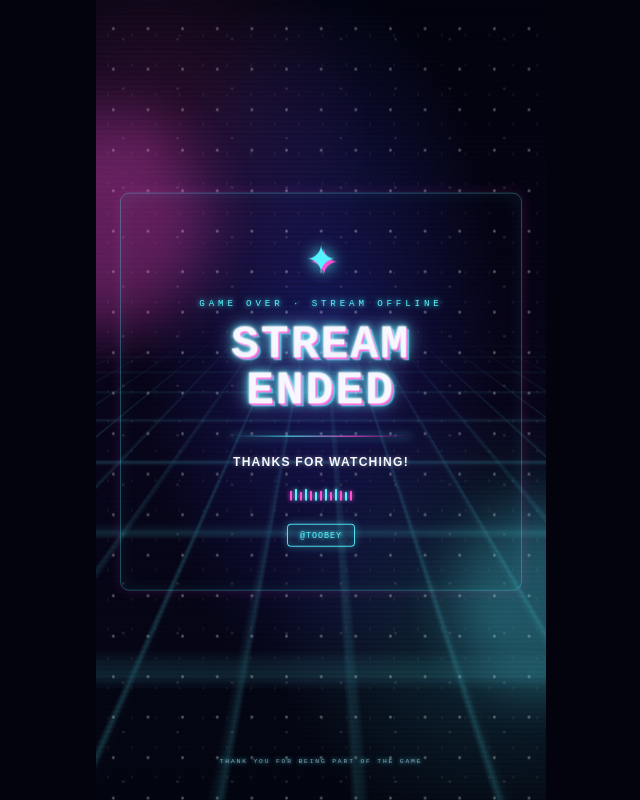
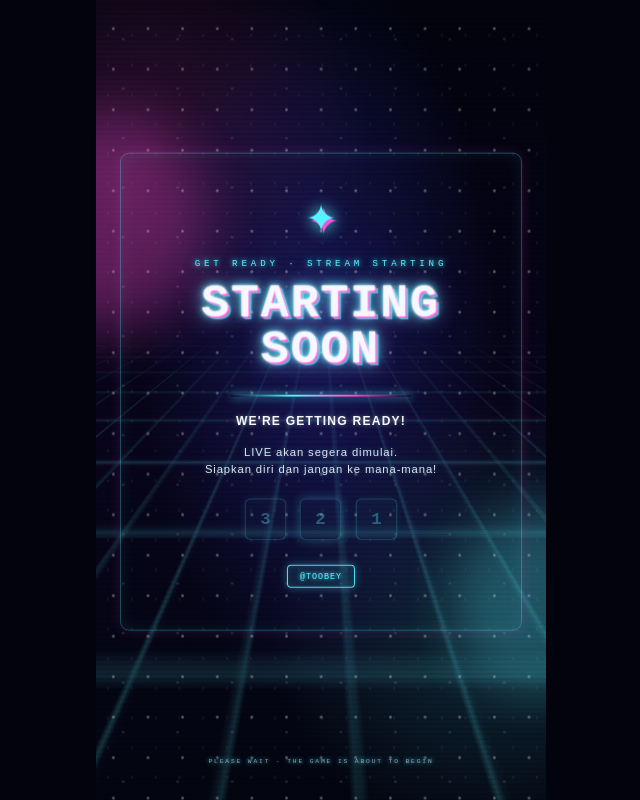
Before and after one commit to toobeys/end_stream, a plain HTML site: page index.html in a window 1280 px wide. Shown: the whole page, without its empty margins (319-959 px from the left). Drawn offline with Linux system fonts and the light colour scheme.

Commit message:
Update index.html

```diff
--- a/index.html
+++ b/index.html
@@ -1,9 +1,10 @@
+
 <!DOCTYPE html>
 <html lang="id">
 <head>
 <meta charset="UTF-8">
 <meta name="viewport" content="width=device-width,initial-scale=1">
-<title>Toobey Neon End Stream</title>
+<title>Toobey Neon Starting Soon</title>
 <style>
 :root{--cyan:#55f3ff;--pink:#ff4fd8;--white:#f7f8ff}
 *{box-sizing:border-box}
@@ -13,11 +14,13 @@ body{display:grid;place-items:center}
 background:radial-gradient(ellipse at 50% 42%,rgba(35,38,135,.58),transparent 56%),radial-gradient(circle at 12% 18%,rgba(255,79,216,.18),transparent 29%),radial-gradient(circle at 88% 78%,rgba(85,243,255,.16),transparent 30%),linear-gradient(180deg,#02030d,#08051b 55%,#030611)}
 .grid{position:absolute;inset:42% -50% -25%;opacity:.4;background-image:linear-gradient(rgba(85,243,255,.5) 1px,transparent 1px),linear-gradient(90deg,rgba(85,243,255,.5) 1px,transparent 1px);background-size:4.82cqw 3.52cqw;transform:perspective(30cqw) rotateX(58deg);transform-origin:top center;mask-image:linear-gradient(to bottom,transparent,#000 18%,#000)}
 .stars,.stars:before,.stars:after{position:absolute;inset:0;content:"";pointer-events:none;background-image:radial-gradient(#fff 1px,transparent 1.5px);background-size:7.7cqw 9cqw;opacity:.35;animation:drift 24s linear infinite}
-.stars:before{background-size:12.1cqw 11cqw;opacity:.45;animation-duration:34s}.stars:after{background-size:5.3cqw 6.6cqw;opacity:.2;animation-duration:17s}
+.stars:before{background-size:12.1cqw 11cqw;opacity:.45;animation-duration:34s}
+.stars:after{background-size:5.3cqw 6.6cqw;opacity:.2;animation-duration:17s}
 @keyframes drift{to{transform:translateY(9cqw)}}
 .scanlines{position:absolute;inset:0;pointer-events:none;opacity:.12;background:repeating-linear-gradient(to bottom,transparent 0 3px,#000 4px 5px)}
 .orb{position:absolute;width:36cqw;height:36cqw;border-radius:50%;filter:blur(5cqw);opacity:.18;pointer-events:none;animation:pulse 5s ease-in-out infinite alternate}
-.orb.a{top:18%;left:-18%;background:var(--pink)}.orb.b{right:-18%;bottom:15%;background:var(--cyan);animation-delay:-2.5s}
+.orb.a{top:18%;left:-18%;background:var(--pink)}
+.orb.b{right:-18%;bottom:15%;background:var(--cyan);animation-delay:-2.5s}
 @keyframes pulse{to{transform:scale(1.35);opacity:.3}}
 .content{position:relative;z-index:2;width:83.33cqw;text-align:center;padding:4.63cqw 2.22cqw;transform:translateY(-1.85cqw)}
 .content:before{content:"";position:absolute;inset:-5cqw -3cqw;z-index:-1;border:1px solid rgba(85,243,255,.3);border-radius:2cqw;box-shadow:inset 0 0 4cqw rgba(85,243,255,.08),0 0 3cqw rgba(255,79,216,.14);pointer-events:none}
@@ -30,35 +33,42 @@ h1{margin:0;font-size:10.37cqw;line-height:.98;letter-spacing:.04em;font-weight:
 @keyframes glitch{0%,91%,94%,100%{filter:none}92%{filter:drop-shadow(-.65cqw 0 var(--cyan)) drop-shadow(.65cqw 0 var(--pink))}93%{filter:drop-shadow(.46cqw 0 var(--cyan)) drop-shadow(-.46cqw 0 var(--pink))}}
 .divider{width:39.8cqw;height:.37cqw;margin:5cqw auto 3.9cqw;background:linear-gradient(90deg,transparent,var(--cyan),var(--pink),transparent);box-shadow:0 0 1.8cqw var(--cyan)}
 .thanks{font-family:Arial,sans-serif;font-size:2.69cqw;font-weight:700;letter-spacing:.1em;margin:0;text-shadow:0 0 1.2cqw rgba(255,255,255,.4)}
-.equalizer{display:flex;align-items:end;justify-content:center;gap:.65cqw;height:2.78cqw;margin:4.45cqw auto 0}
-.equalizer span{width:.46cqw;height:.83cqw;border-radius:3px;background:var(--pink);box-shadow:0 0 .9cqw var(--pink);animation:bars .75s ease-in-out infinite alternate}
-.equalizer span:nth-child(2n){animation-delay:-.3s;background:var(--cyan);box-shadow:0 0 .9cqw var(--cyan)}.equalizer span:nth-child(3n){animation-delay:-.55s}
-@keyframes bars{to{height:2.69cqw}}
+.subline{font-family:Arial,sans-serif;font-size:2.5cqw;line-height:1.5;letter-spacing:.08em;margin:3.5cqw auto 0;color:rgba(247,248,255,.9);text-shadow:0 0 1.2cqw rgba(85,243,255,.35)}
+.countdown{display:flex;justify-content:center;gap:2.3cqw;margin:4.3cqw auto 0}
+.countdown span{width:10cqw;height:10cqw;display:grid;place-items:center;border:1px solid rgba(85,243,255,.65);border-radius:1.4cqw;color:var(--cyan);font-size:4.2cqw;font-weight:bold;background:rgba(85,243,255,.07);box-shadow:0 0 2cqw rgba(85,243,255,.18);animation:count 3s infinite}
+.countdown span:nth-child(2){animation-delay:1s}
+.countdown span:nth-child(3){animation-delay:2s}
+@keyframes count{0%,25%,100%{opacity:.35;transform:scale(.92)}8%,18%{opacity:1;transform:scale(1.08);box-shadow:0 0 3cqw var(--cyan)}}
 .handle{display:inline-block;margin-top:5cqw;padding:1.39cqw 2.59cqw;border:1px solid rgba(85,243,255,.9);color:var(--cyan);background:rgba(85,243,255,.09);border-radius:4px;font-size:1.85cqw;letter-spacing:.12em;text-shadow:0 0 1cqw var(--cyan);box-shadow:0 0 1.85cqw rgba(85,243,255,.35),inset 0 0 1.5cqw rgba(85,243,255,.12)}
 .bottom{position:absolute;z-index:2;bottom:4.43cqh;left:0;width:100%;text-align:center;color:rgba(210,220,255,.65);font-size:1.39cqw;letter-spacing:.3em;text-shadow:0 0 1cqw var(--cyan)}
 </style>
 </head>
 <body>
 <main class="screen">
-<div class="stars"></div><div class="grid"></div><div class="scanlines"></div><div class="orb a"></div><div class="orb b"></div>
+<div class="stars"></div>
+<div class="grid"></div>
+<div class="scanlines"></div>
+<div class="orb a"></div>
+<div class="orb b"></div>
+
 <section class="content">
 <div class="star-icon" aria-hidden="true"></div>
-<div class="eyebrow">Game Over · Stream Offline</div>
-<h1>Stream<br>Ended</h1>
+<div class="eyebrow">Get Ready · Stream Starting</div>
+<h1>Starting<br>Soon</h1>
 <div class="divider"></div>
-<p class="thanks">THANKS FOR WATCHING!</p>
-<div class="equalizer" aria-hidden="true"><span></span><span></span><span></span><span></span><span></span><span></span><span></span><span></span><span></span><span></span><span></span><span></span><span></span></div>
+<p class="thanks">WE'RE GETTING READY!</p>
+<p class="subline">LIVE akan segera dimulai.<br>Siapkan diri dan jangan ke mana-mana!</p>
+
+<div class="countdown">
+<span>3</span>
+<span>2</span>
+<span>1</span>
+</div>
+
 <div class="handle">@TOOBEY</div>
 </section>
-<div class="bottom">THANK YOU FOR BEING PART OF THE GAME</div>
+
+<div class="bottom">PLEASE WAIT · THE GAME IS ABOUT TO BEGIN</div>
 </main>
-<!-- Upload end-song.wav ke folder yang sama dengan index.html -->
-<audio id="endMusic" src="end-song.wav" autoplay loop preload="auto"></audio>
-<script>
-const music=document.getElementById('endMusic');
-const startMusic=()=>{if(music.paused)music.play().catch(()=>{});};
-document.addEventListener('pointerdown',startMusic,{once:true});
-window.addEventListener('load',startMusic);
-</script>
 </body>
 </html>
```
